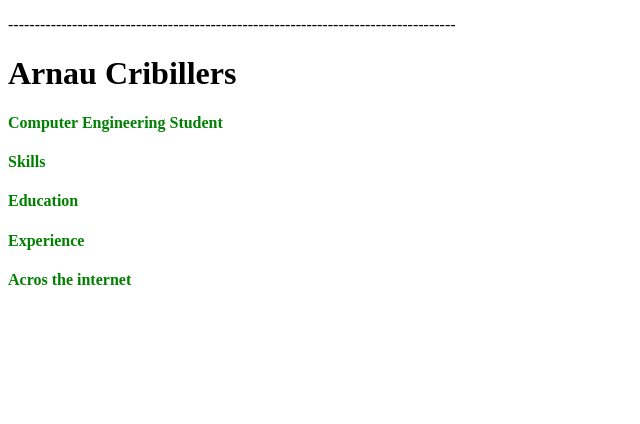
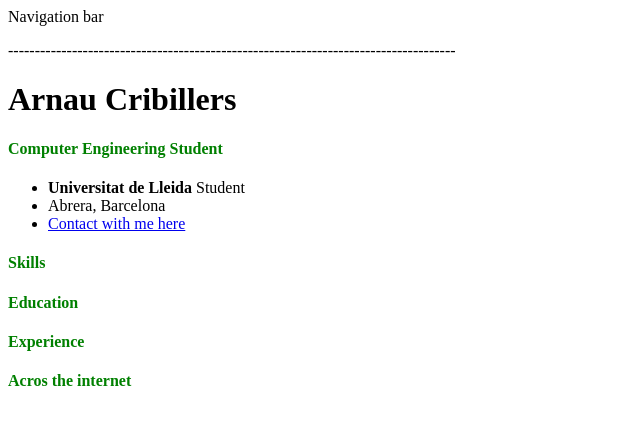
Before and after one commit to cribiking/Single-Page-CV, a plain HTML site: page index.html in a window 1280 px wide. Shown: the whole page, without its empty margins (0-640 px from the left). Drawn offline with Linux system fonts and the light colour scheme.

Commit message:
modified readme

```diff
--- a/index.html
+++ b/index.html
@@ -8,6 +8,10 @@
 <body>
     <header>
 
+        <nav>
+            Navigation bar
+        </nav>
+
         <p>------------------------------------------------------------------------------------</p>
         <h1>Arnau Cribillers</h1>
         <h4 style="color: green;">Computer Engineering Student</h4>
@@ -15,24 +19,30 @@
     </header>
 
     <main>
-        <div class="personal-data">
-            <ul>
+        <article>
+            <section class="personal-data">
+                    <ul>
+                        <li> <b>Universitat de Lleida</b> Student</li>
+                        <li>Abrera, Barcelona</li>
+                        <li>
+                            <a href="arnau.cribillers@gmail.com" target="_blank">Contact with me here</a>
+                        </li>
+                    </ul>
+            </section>
 
-            </ul>
-        </div>
+            <section class="skills">
+                    <h4 style="color: green;">Skills</h4>
+            </section>
 
-        <div class="skills">
-            <h4 style="color: green;">Skills</h4>
-        </div>
+            <section class="education">
+                <h4 style="color: green;">Education</h4>
+            </section>
 
-        <div class="education">
-            <h4 style="color: green;">Education</h4>
-        </div>
+            <section class="experience">
+                <h4 style="color: green;">Experience</h4>
+            </section>
 
-        <div class="experience">
-            <h4 style="color: green;">Experience</h4>
-        </div>
-
+        </article>
     </main>
 
     <footer>
```
Also changed, not shown: 2 other files.
